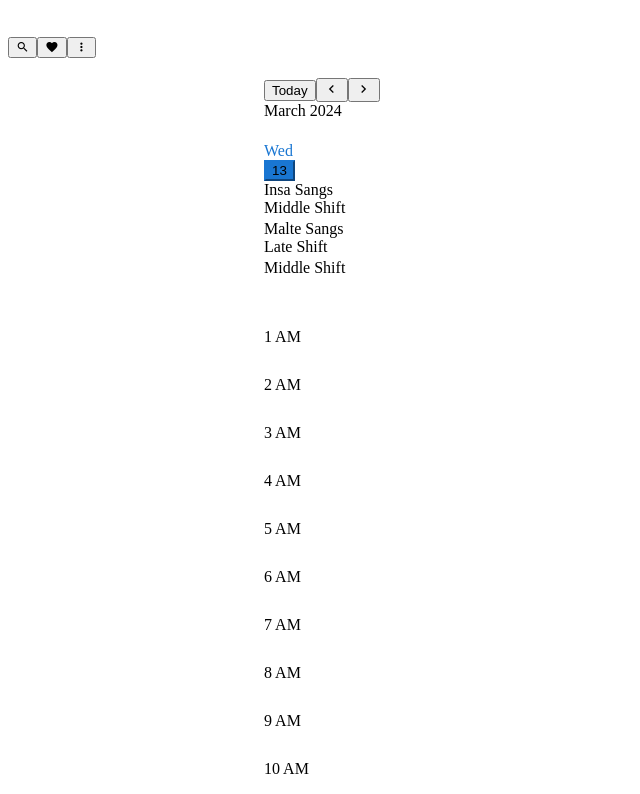
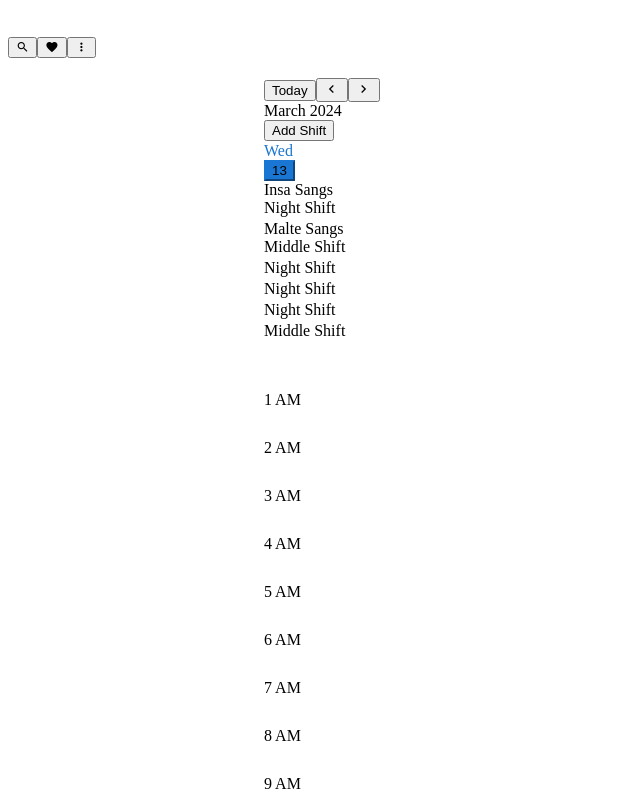
Before and after one commit to Insa1608/WebDevelopment, a Vue app in the folder frontend/: page /shift in a window 1280 px wide. Shown: the part 986-1780 px from the top of the page, without its empty margins (0-640 px from the left). Built offline with nearby package versions, Linux system fonts and the light colour scheme.

Commit message:
events are 8 hours long

```diff
--- a/frontend/src/views/ShiftPlan.vue
+++ b/frontend/src/views/ShiftPlan.vue
@@ -39,6 +39,14 @@
             {{ $refs.calendar.title }}
           </v-toolbar-title>
           <v-spacer></v-spacer>
+          <v-btn
+            outlined
+            class="mr-4"
+            color="grey darken-2"
+            @click="addShift"
+            >Add Shift
+          </v-btn>
+          <v-spacer></v-spacer>
         </v-toolbar>
       </v-sheet>
       <v-sheet height="600">
@@ -64,7 +72,7 @@
       focus: '',
       events: [],
       colors: ['blue', 'indigo', 'deep-purple'],
-      names: ['Early Shift', 'Middle Shift', 'Late Shift'],
+      names: ['Early Shift', 'Middle Shift', 'Late Shift', 'Night Shift'],
       categories: ['Insa Sangs', 'Malte Sangs'],
     }),
     mounted () {
@@ -85,6 +93,8 @@
       },
       fetchEvents ({ start, end }) {
         const events = []
+        const usedDateByCategory = new Map()
+
 
         const min = new Date(`${start.date}T00:00:00`)
         const max = new Date(`${end.date}T23:59:59`)
@@ -92,20 +102,26 @@
         const eventCount = this.rnd(days, days + 20)
 
         for (let i = 0; i < eventCount; i++) {
-          const allDay = this.rnd(0, 3) === 0
+          const allDay = this.rnd(0, 1) === 0
           const firstTimestamp = this.rnd(min.getTime(), max.getTime())
           const first = new Date(firstTimestamp - (firstTimestamp % 900000))
-          const secondTimestamp = this.rnd(2, allDay ? 288 : 8) * 900000
-          const second = new Date(first.getTime() + secondTimestamp)
+          const secondTimestamp = 8
+          const second = new Date(first.getTime() + secondTimestamp * 3600000)
 
+          const category = this.categories[this.rnd(0, this.categories.length -1)]
+          const currentDateByCategory = usedDateByCategory.get(category)
+
+          if (!currentDateByCategory || currentDateByCategory.getTime() !== first.getTime()) {
       events.push({
               name: this.names[this.rnd(0, this.names.length - 1)],
               start: first,
               end: second,
               color: this.colors[this.rnd(0, this.colors.length - 1)],
               timed: !allDay,
-            category: this.categories[this.rnd(0, this.categories.length - 1)],
+              category,
             })
+            usedDateByCategory.set(category, new Date(first.getTime()))
+          }
         }
 
         this.events = events
```
Lines whose indentation alone changed are shown as unchanged.
